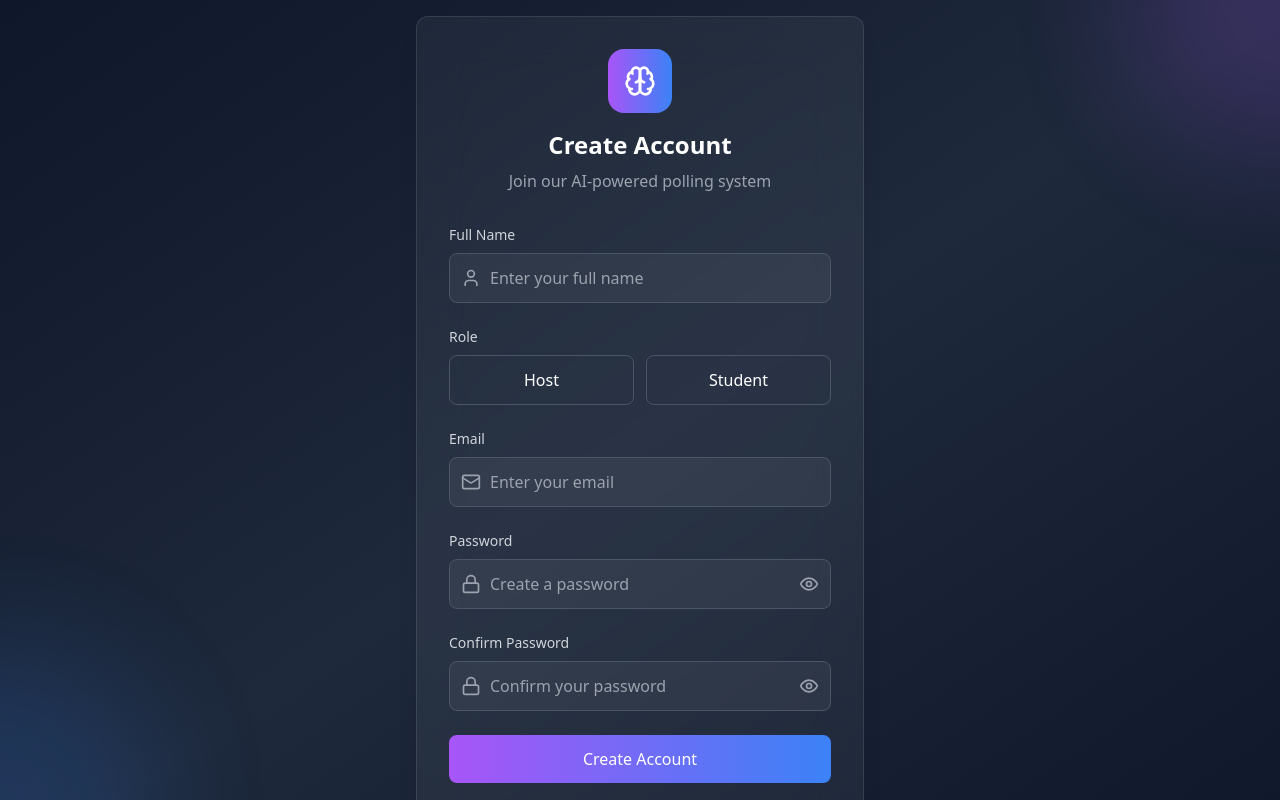
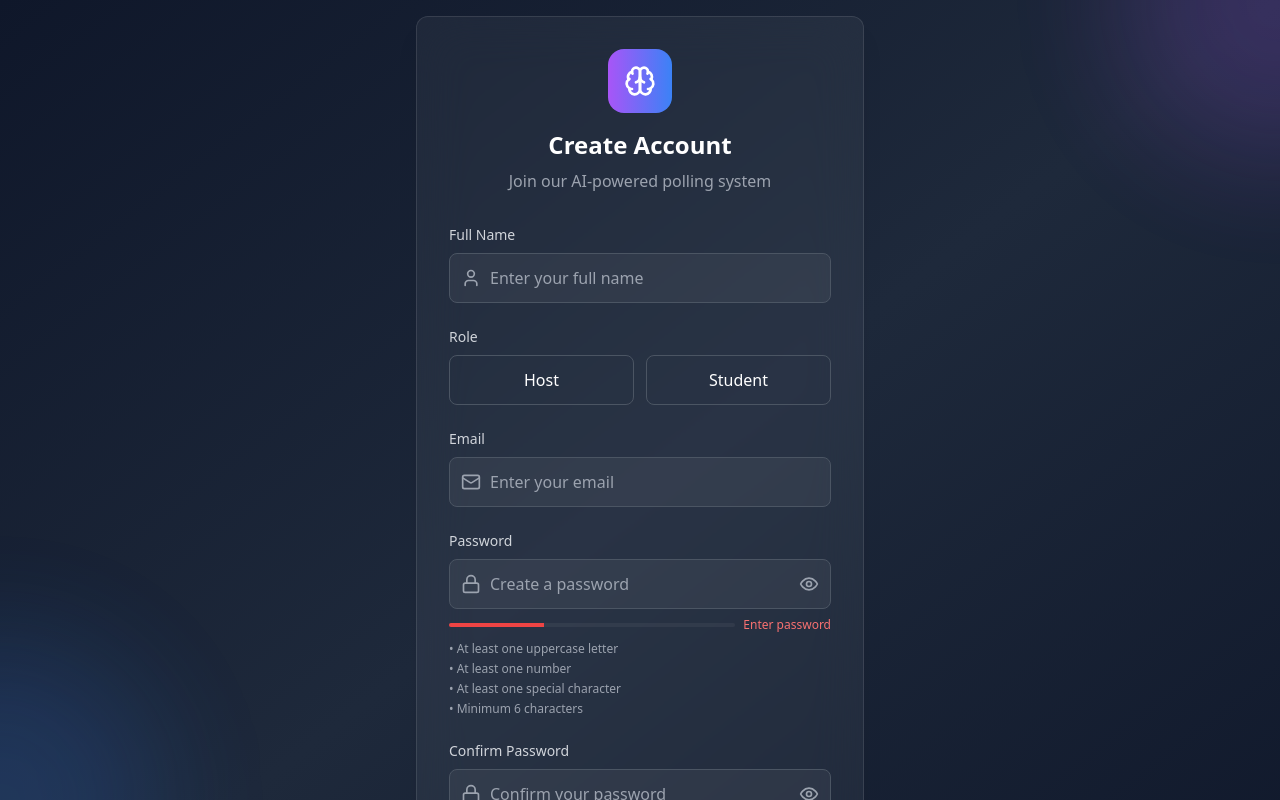
Before and after one commit to zaheer037/POLL_GENERATION_FRONTEND, a React (Vite) app: page /register in a window 1280 px wide. Shown: the top 800 px of the page. Built offline with nearby package versions, Linux system fonts and the light colour scheme.

Commit message:
Registration Validation Update

```diff
--- a/src/pages/RegisterPage.tsx
+++ b/src/pages/RegisterPage.tsx
@@ -13,6 +13,73 @@ interface RegisterForm {
   confirmPassword: string;
   role: 'host' | 'student';
 }
+
+const getPasswordStrength = (password: string): { strength: 'weak' | 'medium' | 'strong'; message: string } => {
+  if (!password) return { strength: 'weak', message: 'Enter password' };
+
+  const hasLower = /[a-z]/.test(password);
+  const hasUpper = /[A-Z]/.test(password);
+  const hasNumber = /\d/.test(password);
+  const hasSpecial = /[!@#$%^&*(),.?":{}|<>]/.test(password);
+  const length = password.length;
+
+  const conditions = [hasLower, hasUpper, hasNumber, hasSpecial];
+  const passedConditions = conditions.filter(Boolean).length;
+
+  if (length < 6) return { strength: 'weak', message: 'Password is too short' };
+  if (passedConditions <= 2) return { strength: 'weak', message: 'Weak password' };
+  if (passedConditions === 3) return { strength: 'medium', message: 'Medium strength password' };
+  return { strength: 'strong', message: 'Strong password' };
+};
+
+const PasswordStrengthIndicator = ({ password }: { password: string }) => {
+  const { strength, message } = getPasswordStrength(password);
+
+  const getStrengthColor = () => {
+    switch (strength) {
+      case 'weak': return 'bg-red-500';
+      case 'medium': return 'bg-yellow-500';
+      case 'strong': return 'bg-green-500';
+      default: return 'bg-gray-500';
+    }
+  };
+
+  return (
+    <div className="mt-2">
+      <div className="flex items-center space-x-2">
+        <div className="h-1 flex-1 bg-white/5 rounded-full overflow-hidden">
+          <div
+            className={`h-full transition-all duration-300 ${getStrengthColor()}`}
+            style={{
+              width: strength === 'weak' ? '33.33%' : strength === 'medium' ? '66.66%' : '100%'
+            }}
+          />
+        </div>
+        <span className={`text-xs ${
+          strength === 'weak' ? 'text-red-400' :
+          strength === 'medium' ? 'text-yellow-400' :
+          'text-green-400'
+        }`}>
+          {message}
+        </span>
+      </div>
+      <div className="mt-2 text-xs text-gray-400 space-y-1">
+        <p className={`${/[A-Z]/.test(password) ? 'text-green-400' : ''}`}>
+          • At least one uppercase letter
+        </p>
+        <p className={`${/[0-9]/.test(password) ? 'text-green-400' : ''}`}>
+          • At least one number
+        </p>
+        <p className={`${/[!@#$%^&*(),.?":{}|<>]/.test(password) ? 'text-green-400' : ''}`}>
+          • At least one special character
+        </p>
+        <p className={`${password.length >= 6 ? 'text-green-400' : ''}`}>
+          • Minimum 6 characters
+        </p>
+      </div>
+    </div>
+  );
+};
 
 const RegisterPage = () => {
   const [showPassword, setShowPassword] = useState(false);
@@ -146,9 +213,7 @@ const RegisterPage = () => {
               {errors.email && (
                 <p className="mt-1 text-sm text-red-400">{errors.email.message}</p>
               )}
-            </div>
-
-            {/* Password */}
+            </div>            {/* Password */}
             <div>
               <label className="block text-sm font-medium text-gray-300 mb-2">
                 Password
@@ -162,6 +227,10 @@ const RegisterPage = () => {
                     minLength: {
                       value: 6,
                       message: 'Password must be at least 6 characters'
+                    },
+                    pattern: {
+                      value: /^(?=.*[A-Z])(?=.*[0-9])(?=.*[!@#$%^&*(),.?":{}|<>])/,
+                      message: 'Password must contain at least one uppercase letter, one number, and one special character'
                     }
                   })}
                   className="w-full pl-9 sm:pl-10 pr-10 sm:pr-12 py-2 sm:py-3 bg-white/5 border border-gray-600 rounded-lg text-white placeholder-gray-400 focus:outline-none focus:ring-2 focus:ring-primary-500 focus:border-transparent text-sm sm:text-base"
@@ -177,7 +246,7 @@ const RegisterPage = () => {
               </div>
               {errors.password && (
                 <p className="mt-1 text-sm text-red-400">{errors.password.message}</p>
-              )}
+              )}              <PasswordStrengthIndicator password={watch('password') || ''} />
             </div>
 
             {/* Confirm Password */}
```
Also changed, not shown: .bolt/config.json (deleted), 2 other files (tests, documents, lock files or other folders).
